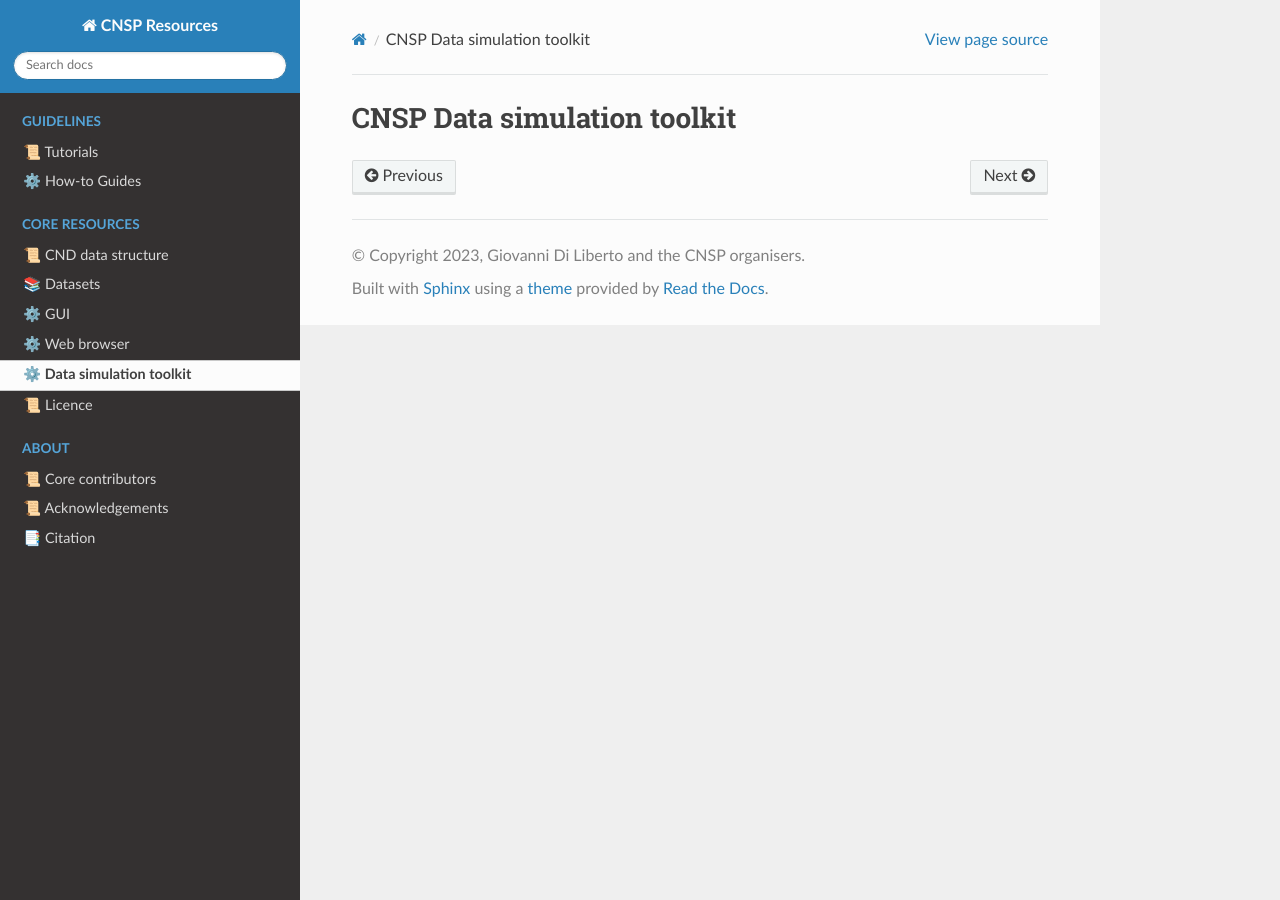
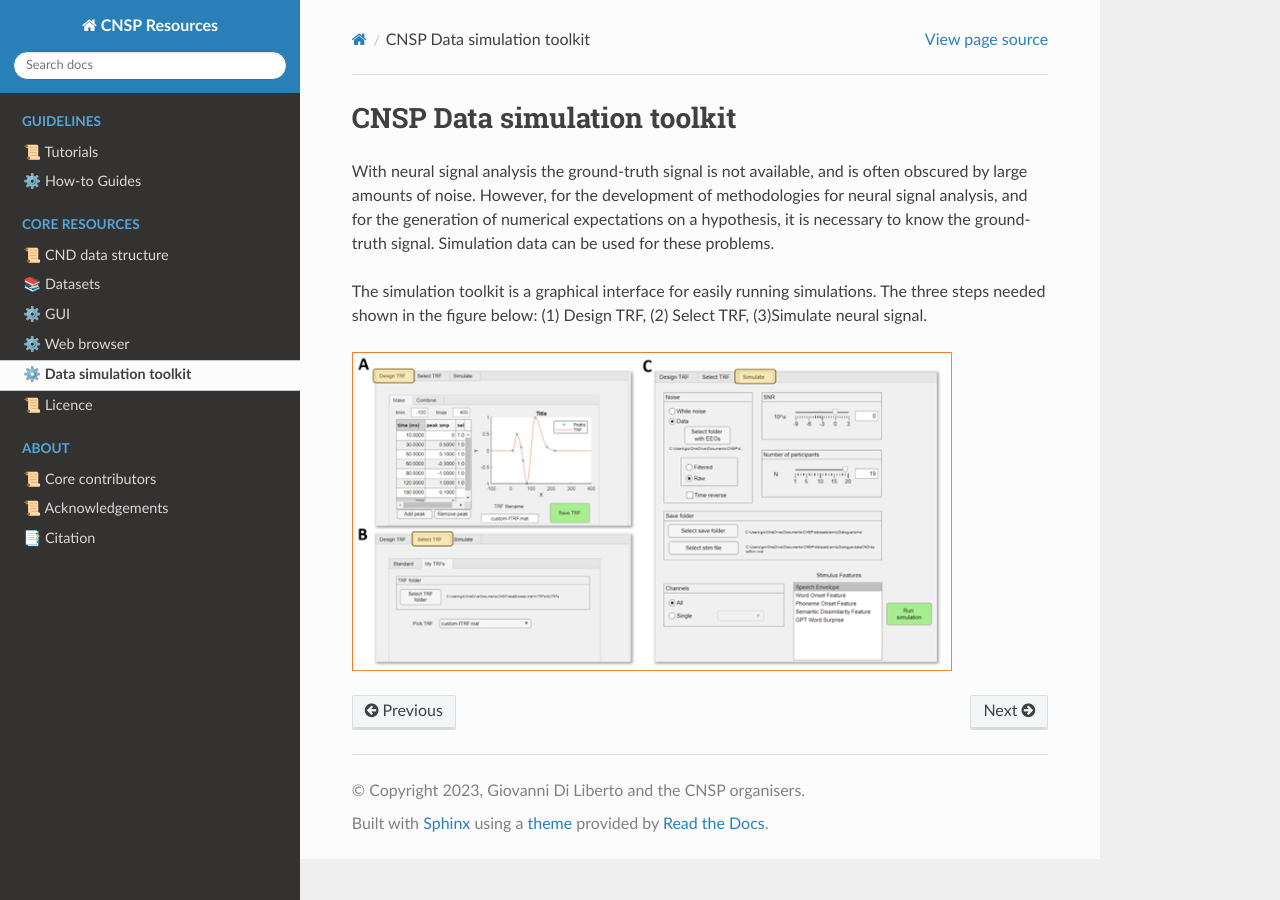
Before and after one commit to CNSP-Workshop/CNSP-resources, a Sphinx documentation site: the page built from docs/datasimPage.rst, in a window 1280 px wide. Built offline with Sphinx 7.4.7 and the Read the Docs theme 2.0.0, drawn with Linux system fonts in a browser that asks for light colours; pages that are not in the unit, such as notebooks, are missing from menus.

Commit message:
Added the simulation page

```diff
--- a/docs/databrowserPage.rst
+++ b/docs/databrowserPage.rst
@@ -12,7 +12,7 @@ web-application stores datasets and runs analyses directly on the cloud, meaning
 The web browser uses functions from the mTRF-Toolbox for Python REF.
 
 .. image:: images/webBasedDataBrowser.png
-  :width: 200
+  :width: 600
   :alt: Web-based data browser
 
 
--- a/docs/datasimPage.rst
+++ b/docs/datasimPage.rst
@@ -1,2 +1,16 @@
 CNSP Data simulation toolkit
-=====================
+############################
+
+
+With neural signal analysis the ground-truth signal is not available, and is often obscured by large
+amounts of noise. However, for the development of methodologies for neural signal analysis, and for the
+generation of numerical expectations on a hypothesis, it is necessary to know the ground-truth signal.
+Simulation data can be used for these problems.
+
+The simulation toolkit is a graphical interface for easily running simulations. The three steps needed
+shown in the figure below: (1) Design TRF, (2) Select TRF, (3)Simulate neural signal.
+
+
+.. image:: images/simulation.png
+  :width: 600
+  :alt: CNSP simulation toolkit
```
Also changed, not shown: docs/guiPage.rst (+7 -13 lines), docs/images/simulation.png (added).
